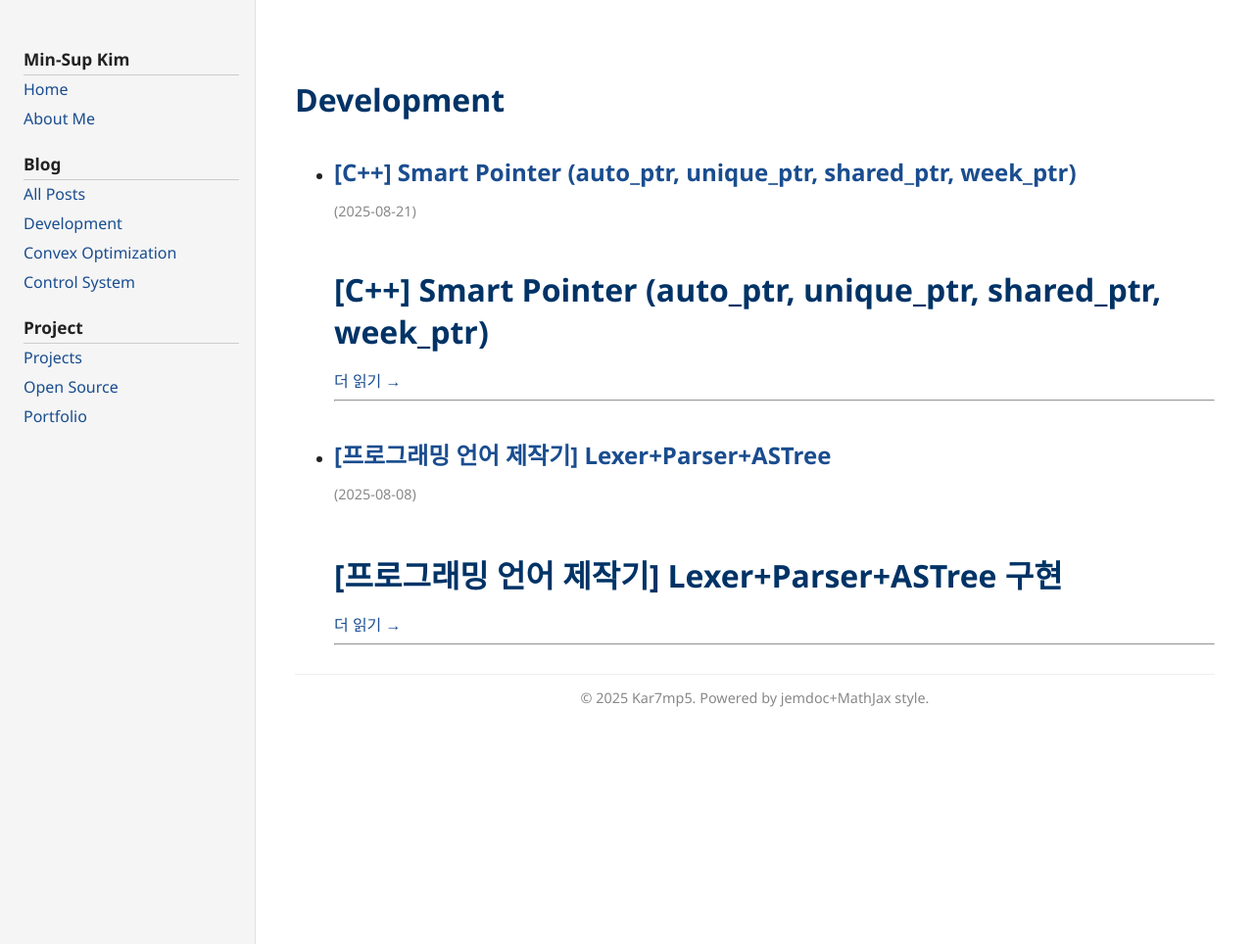
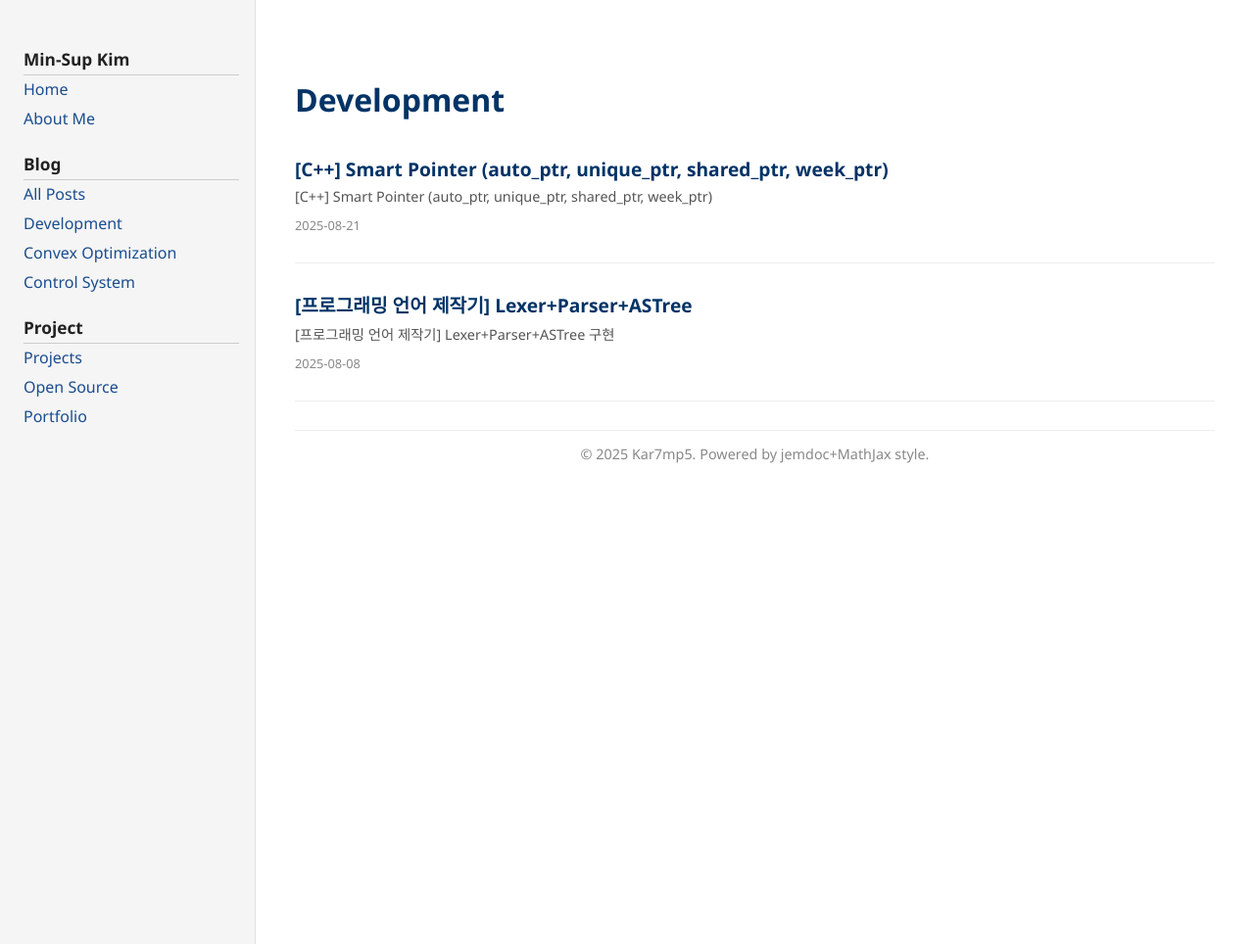
Before and after one commit to kar7mp5/kar7mp5.github.io, a Jekyll site: the page built from categories/development.md, in a window 1280 px wide. Shown: the whole page at 98% size. Built offline with Jekyll 4.4.1, drawn with Linux system fonts in a browser that asks for light colours.

Commit message:
style: Change style like Tistory

```diff
--- a/_layouts/category.html
+++ b/_layouts/category.html
@@ -4,22 +4,29 @@ layout: default
 
 <h1>{{ page.category | capitalize }}</h1>
 
-<ul>
+<ul style="list-style: none; padding: 0;">
   {% for post in site.categories[page.category] %}
   <li>
-    <h2><a href="{{ post.url }}">{{ post.title }}</a></h2>
-    <span style="color:#888; font-size:0.9em;">({{ post.date | date: '%Y-%m-%d' }})</span>
+    <a href="{{ post.url }}"
+      style="display: flex; align-items: flex-start; gap: 20px; text-decoration: none; color: inherit; padding: 20px 0;">
 
-    {% if post.image %}
-    <a href="{{ post.url }}">
-      <img src="{{ post.image }}" alt="{{ post.title }}" style="max-width: 100%; height: auto; margin-top: 10px;">
+      {% if post.image %}
+      <div style="width: 120px; flex-shrink: 0;">
+        <img src="{{ post.image }}" alt="{{ post.title }}"
+          style="width: 100%; height: 90px; object-fit: cover; border-radius: 4px;">
+      </div>
+      {% endif %}
+
+      <div style="flex-grow: 1;">
+        <h2 style="margin: 0 0 5px 0; font-size: 1.2em;">{{ post.title }}</h2>
+        <p style="margin: 0 0 8px 0; font-size: 0.9em; color: #555;">
+          {{ post.excerpt | strip_html | truncatewords: 25 }}
+        </p>
+        <span style="color:#888; font-size:0.8em;">{{ post.date | date: '%Y-%m-%d' }}</span>
+      </div>
+
     </a>
-    {% endif %}
-
-    <p>{{ post.excerpt }}</p>
-
-    <a href="{{ post.url }}">더 읽기 &rarr;</a>
   </li>
-  <hr>
+  <hr style="border: 0; border-top: 1px solid #eee;">
   {% endfor %}
 </ul>
```
